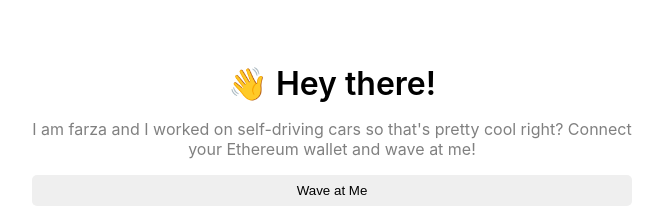
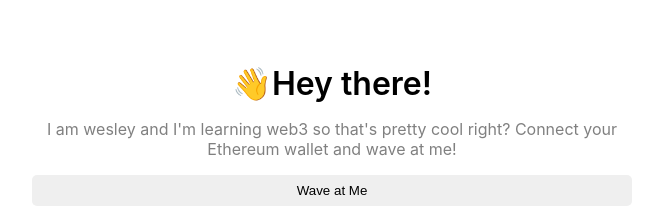
Before and after one commit to wesleymoliveira/waveportal-starter-project, a React (Create React App) app: page / in a window 1280 px wide. Shown: the top 209 px of the page, without its empty margins (308-971 px from the left). Built offline with nearby package versions, Linux system fonts and the light colour scheme; the HTML template or start-up script is replaced by a standard one.

Commit message:
change text

```diff
--- a/src/App.js
+++ b/src/App.js
@@ -1,23 +1,23 @@
 import * as React from "react";
 import { ethers } from "ethers";
-import './App.css';
+import "./App.css";
 
 export default function App() {
-
-  const wave = () => {
-
-  }
+  const wave = () => {};
 
   return (
     <div className="mainContainer">
-
       <div className="dataContainer">
         <div className="header">
-        👋 Hey there!
+          <span role="img" aria-label="bye">
+            👋
+          </span>
+          Hey there!
         </div>
 
         <div className="bio">
-        I am farza and I worked on self-driving cars so that's pretty cool right? Connect your Ethereum wallet and wave at me!
+          I am wesley and I'm learning web3 so that's pretty cool right? Connect
+          your Ethereum wallet and wave at me!
         </div>
 
         <button className="waveButton" onClick={wave}>
```
